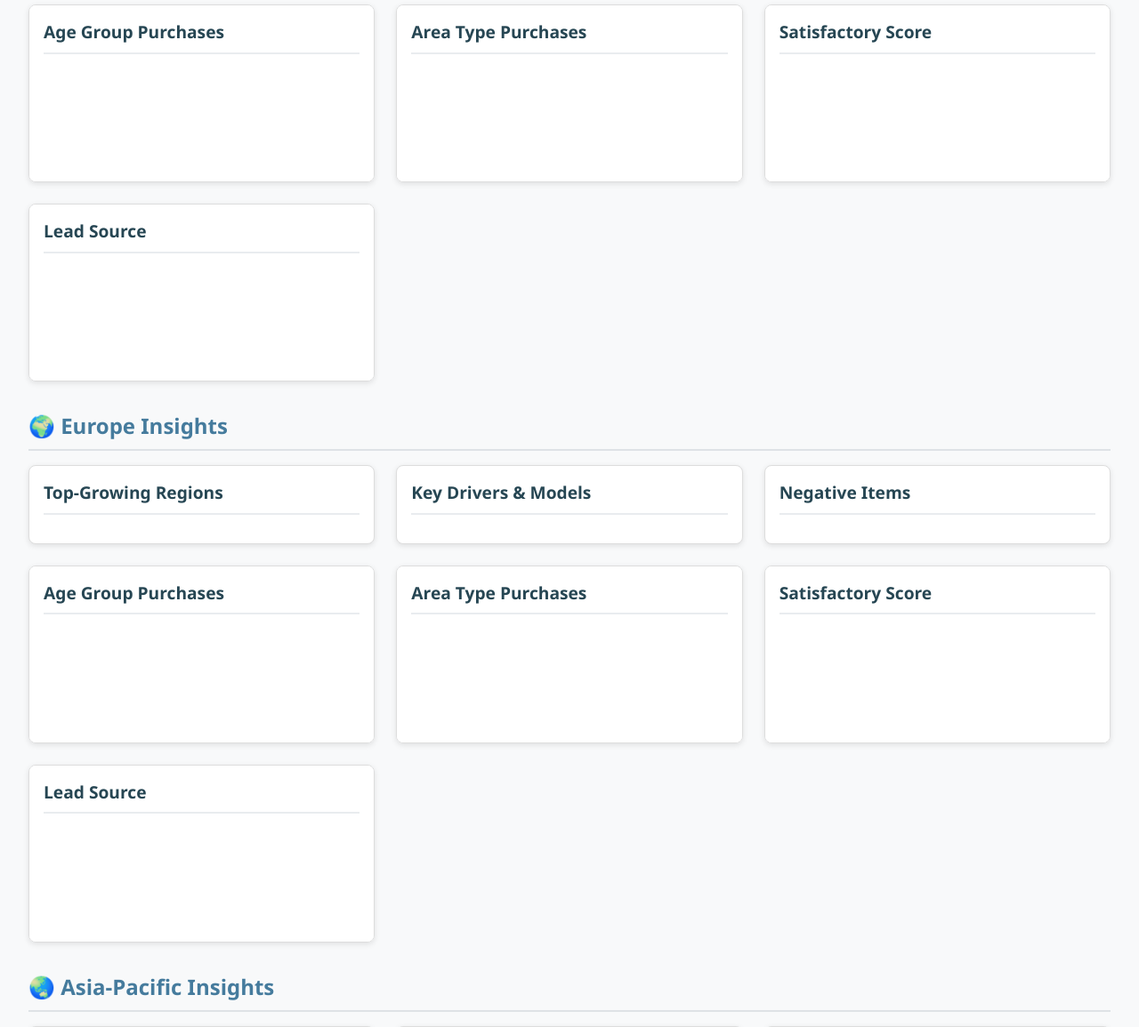
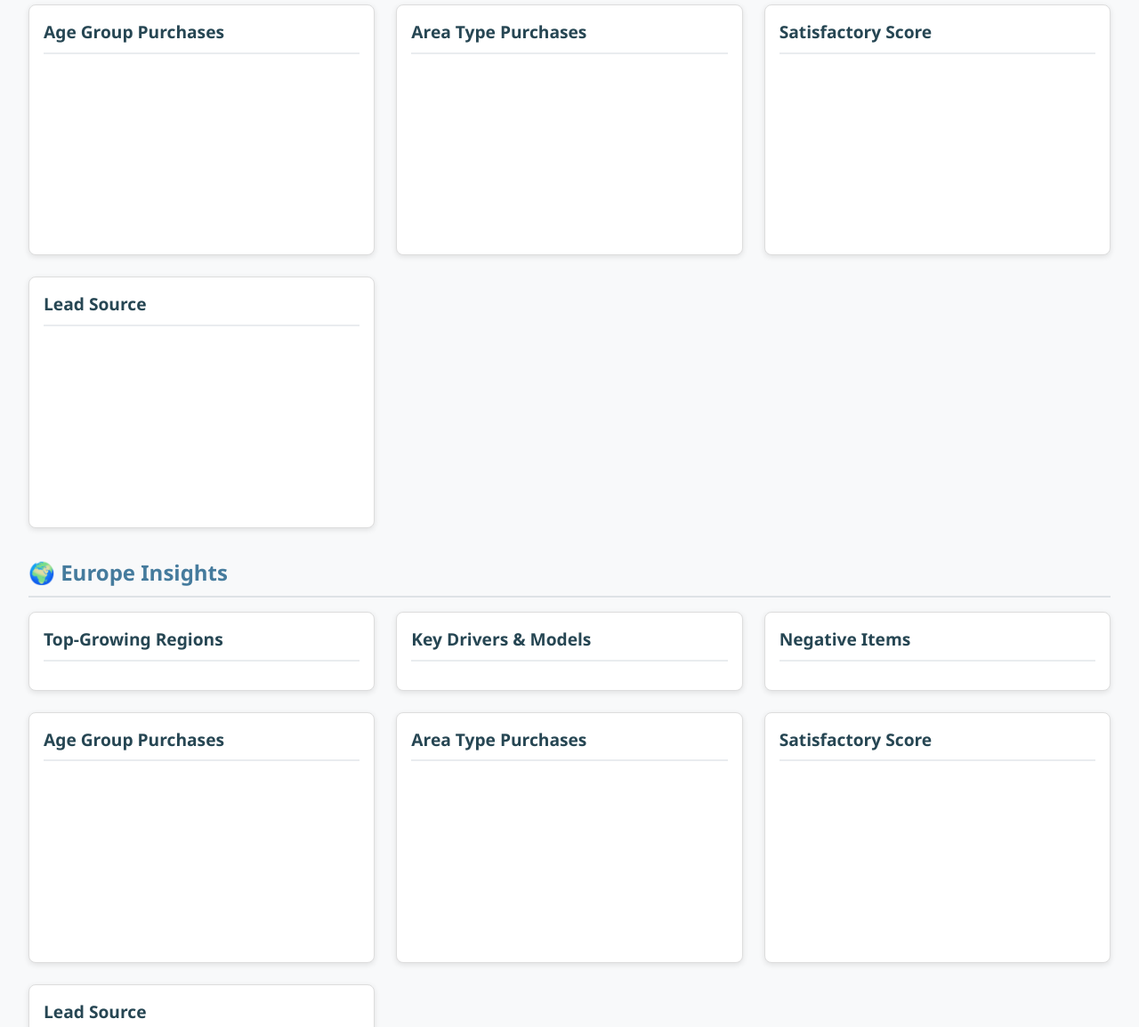
Before and after one commit to bhartijain-12/monday-item-update-app, a Flask app: page / in a window 1280 px wide. Shown: the part 282-1437 px from the top of the page at 89% size. Run offline with Flask 3, Linux system fonts and the light colour scheme; data that the repository does not hold is empty; a map, chart or similar area stays blank.

Commit message:
Update style.css

```diff
--- a/static/style.css
+++ b/static/style.css
@@ -92,8 +92,8 @@
 }
 
 .card {
-  max-height: 200px;   /* adjust as per your design */
-  overflow-y: auto;    /* enables vertical scrolling */
+  max-height: 31rem;
+  overflow-y: auto;
   padding: 1rem;
   border: 1px solid #ddd;
   border-radius: 8px;
```
